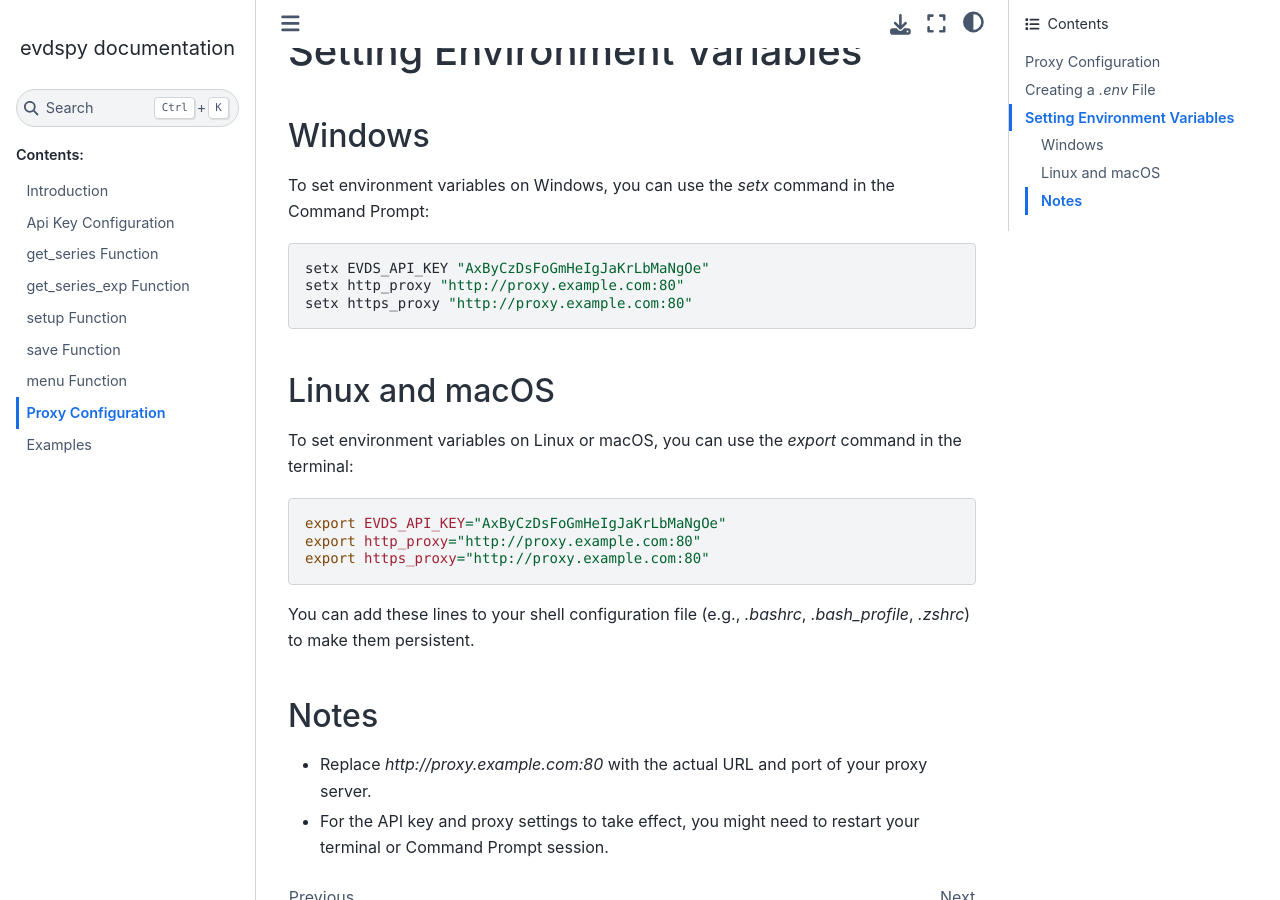
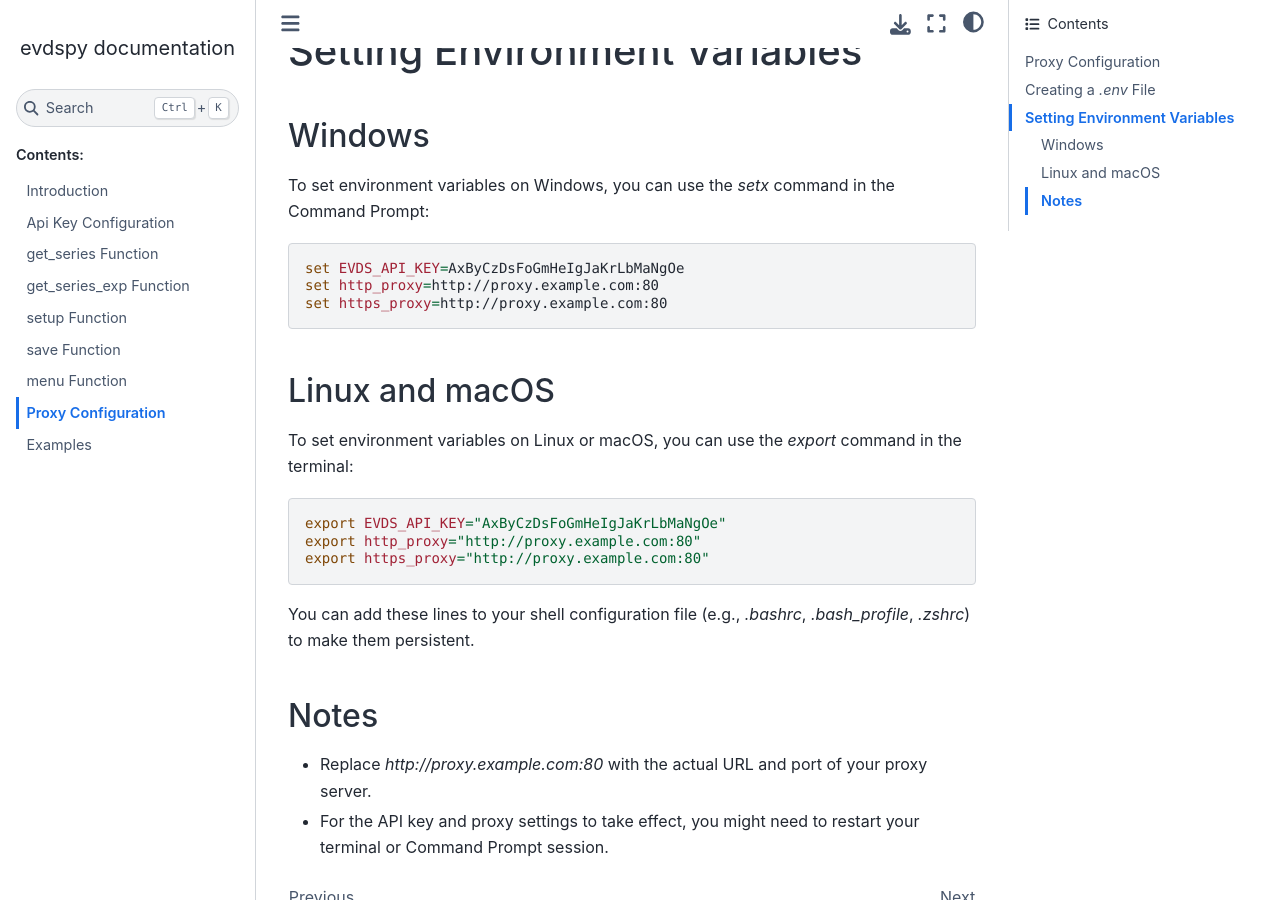
Before and after one commit to SermetPekin/evdspy-repo, a Sphinx documentation site: the page built from docs/source/proxy.rst, in a window 1280 px wide and 900 px high, scrolled down 494 px. Built offline with Sphinx 7.4.7 and the Sphinx Book theme 1.1.4, drawn with Linux system fonts in a browser that asks for light colours.

Commit message:
Update proxy.rst

```diff
--- a/docs/source/proxy.rst
+++ b/docs/source/proxy.rst
@@ -30,9 +30,9 @@ To set environment variables on Windows, you can use the `setx` command in the C
 
 .. code-block:: bash
 
-    setx EVDS_API_KEY "AxByCzDsFoGmHeIgJaKrLbMaNgOe"
-    setx http_proxy "http://proxy.example.com:80"
-    setx https_proxy "http://proxy.example.com:80"
+    set EVDS_API_KEY=AxByCzDsFoGmHeIgJaKrLbMaNgOe
+    set http_proxy=http://proxy.example.com:80
+    set https_proxy=http://proxy.example.com:80
 
 
 
```
